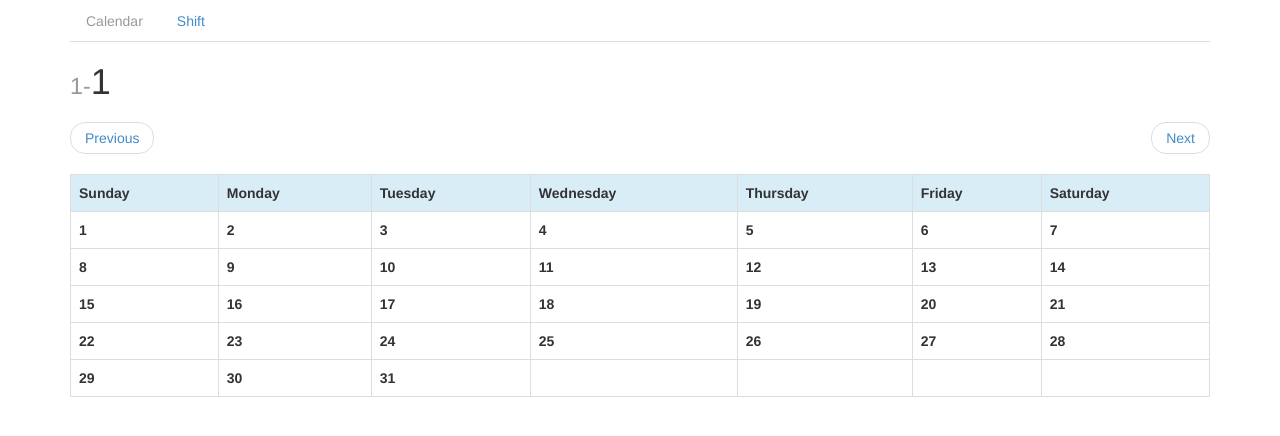
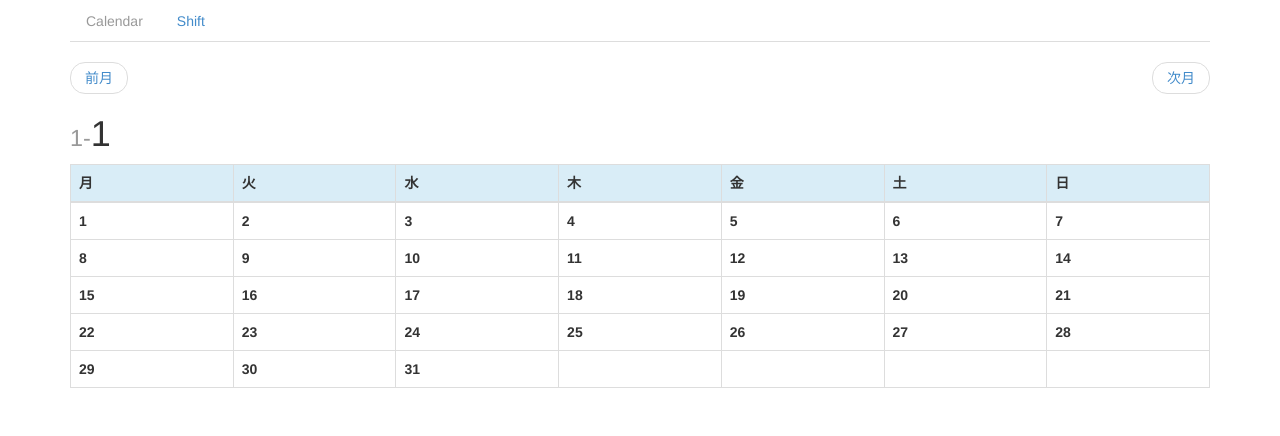
Before and after one commit to juniskw/shift_maker, a Django app: a page that uses shift_maker/templates/schedule/a_month.html in a window 1280 px wide. Shown: the top 436 px of the page. Run offline with Django 3.2, Linux system fonts and the light colour scheme; some libraries are stand-ins or nearby versions.

Commit message:
edit a_month to use base_a_month

```diff
--- a/shift_maker/templates/schedule/a_month.html
+++ b/shift_maker/templates/schedule/a_month.html
@@ -1,54 +1,27 @@
-{% extends "bases/base.html" %}
+{% extends 'schedule/base_a_month.html' %}
 
-{% block title %} {{ year }}-{{ month }} {% endblock %}
+{% block c_nav_class %}disabled{% endblock %}
 
-{% block main %}
-<ul class="nav nav-tabs">	<!--ヘッダー-->
+{% block t_class %}table-hover{% endblock %}
 
-	<li class="disabled">
-		<a href="#">Calendar</a>
-	</li>
-	<li>	<!--シフト表へのリンク-->
-		<a href="/{{ year }}-{{ month }}/shift">Shift</a>
-	</li>
+{% block t_main %}
+<thead>
+	<tr class="info">
+		<th>月</th>
+		<th>火</th>
+		<th>水</th>
+		<th>木</th>
+		<th>金</th>
+		<th>土</th>
+		<th>日</th>
+	</tr>
+</thead>
 
-</ul>
-
-<h1><small>{{ year }}-</small>{{ month }}</h1>	<!--何年の何月？-->
-
-<ul class="pager">
-	<li class="previous">
-		{% ifnotequal month '1' %}
-		<a href="/{{ year }}-{{ month|add:'-1' }}">Previous</a>
-		{% else %}
-		<a href="/{{ year|add:'-1' }}-12">Previous</a>
-		{% endifnotequal %}
-	</li>
-	<li class="next">
-		{% ifnotequal month '12' %}
-		<a href="/{{ year }}-{{ month|add:"1" }}">Next</a>
-		{% else %}
-		<a href="/{{ year|add:'1' }}-1">Next</a>
-		{% endifnotequal %}
-	</li>
-</ul>
-
-<table class="table table-bordered table-hover"><tbody>
-
-	<tr class="info">
-		<th>Sunday</th>
-		<th>Monday</th>
-		<th>Tuesday</th>
-		<th>Wednesday</th>
-		<th>Thursday</th>
-		<th>Friday</th>
-		<th>Saturday</th>
-	</tr>
-
+<tbody>
 	{% for week in month_cal %}
 	<tr>
 		{% for day in week %}
-			<td class="table-hover">
+			<td>
 			{% ifnotequal day 0 %}
 				<strong>{{ day }}</strong>
 				<br/>
@@ -57,6 +30,5 @@
 		{% endfor %}
 	</tr>
 	{% endfor %}
-
-</tbody></table>
-{% endblock main %}
+</tbody>
+{% endblock t_main %}
--- a/shift_maker/templates/schedule/base_a_month.html
+++ b/shift_maker/templates/schedule/base_a_month.html
@@ -16,16 +16,16 @@
 <ul class="pager">
 	<li class="previous">
 		{% ifnotequal month '1' %}
-		<a href="/{{ year }}-{{ month|add:'-1' }}/{{ url_plus }}">Previous</a>
+		<a href="/{{ year }}-{{ month|add:'-1' }}/{{ url_plus }}">前月</a>
 		{% else %}
-		<a href="/{{ year|add:'-1' }}-12/{{ url_plus }}">Previous</a>
+		<a href="/{{ year|add:'-1' }}-12/{{ url_plus }}">前月</a>
 		{% endifnotequal %}
 	</li>
 	<li class="next">
 		{% ifnotequal month '12' %}
-		<a href="/{{ year }}-{{ month|add:"1" }}/{{ url_plus }}">Next</a>
+		<a href="/{{ year }}-{{ month|add:"1" }}/{{ url_plus }}">次月</a>
 		{% else %}
-		<a href="/{{ year|add:'1' }}-1/{{ url_plus }}">Next</a>
+		<a href="/{{ year|add:'1' }}-1/{{ url_plus }}">次月</a>
 		{% endifnotequal %}
 	</li>
 </ul>
```
Also changed, not shown: shift_maker/templates/schedule/a_month_shift.html (+7 -7 lines), shift_maker/templates/schedule/base.html (deleted, +0 -16 lines).
